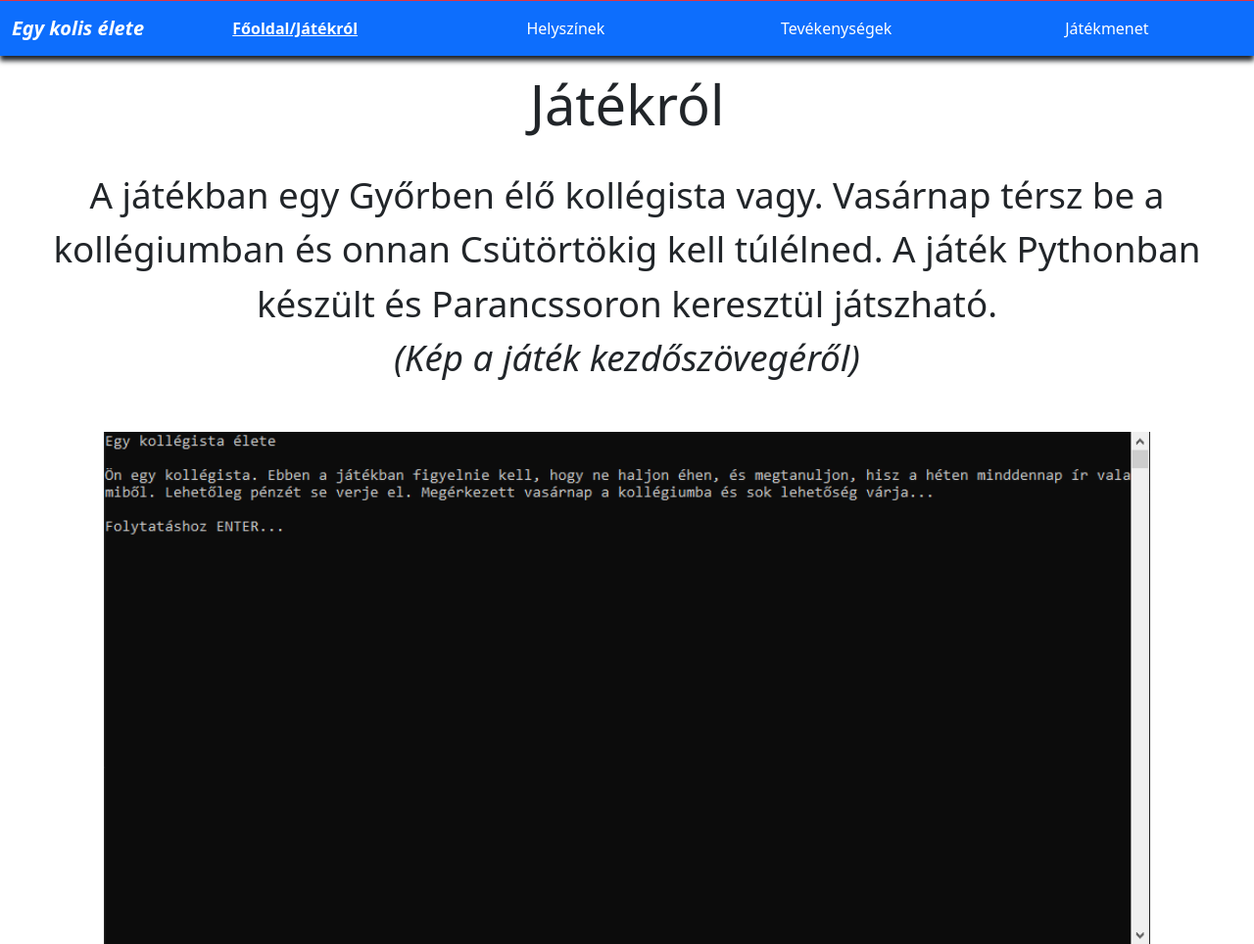
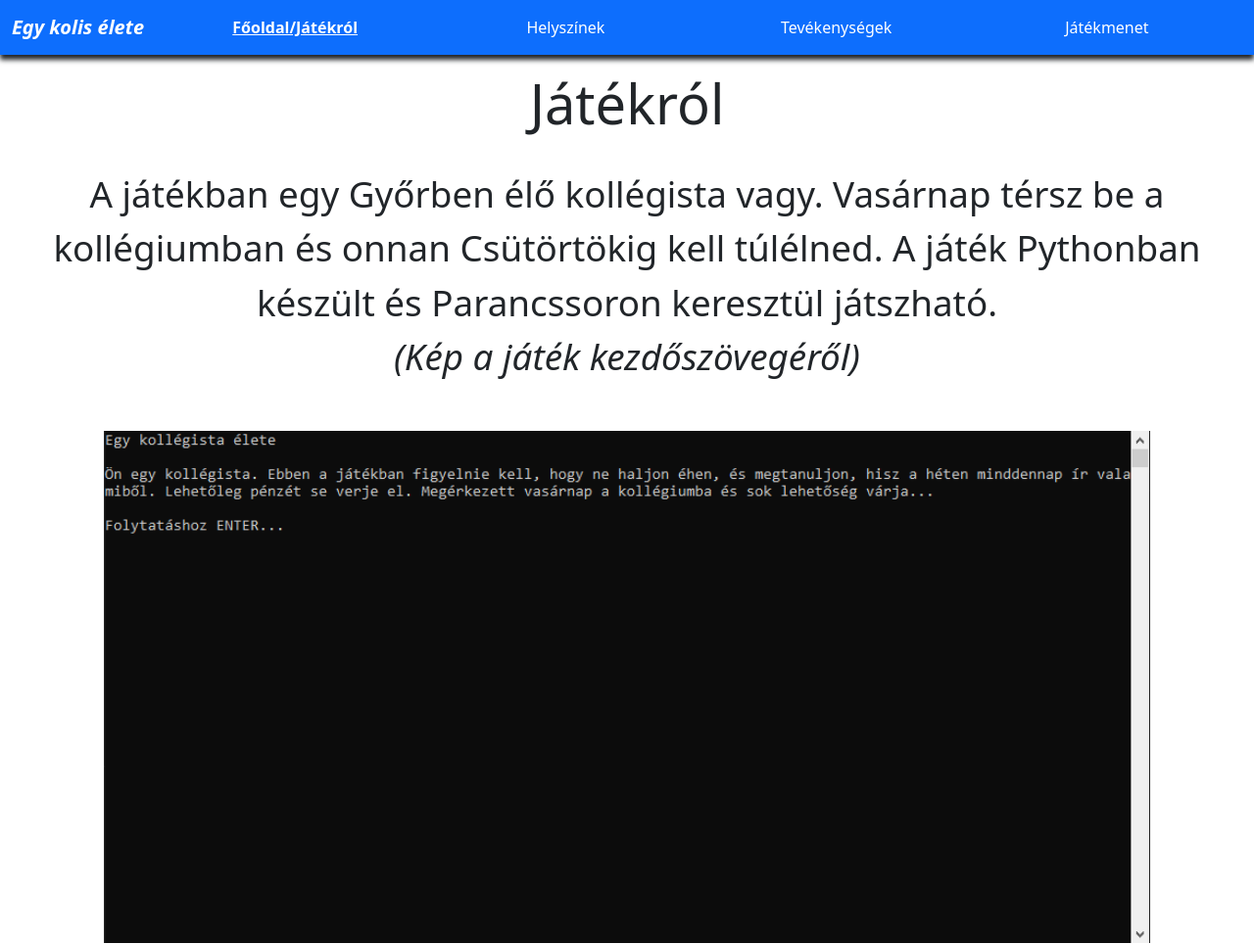
Before and after one commit to RosiestSage/10.._elso_projekt, a plain HTML site: page index.html in a window 1280 px wide. Shown: the top 964 px of the page at 98% size. Drawn offline with nearby package versions, Linux system fonts and the light colour scheme.

Commit message:
HTML index.html navbar piros csík

```diff
--- a/index.html
+++ b/index.html
@@ -9,7 +9,7 @@
 </head>
 <body>
 <!-- NAVBAR -->
-    <div class="navbar-div border-top border-danger">
+    <div class="navbar-div">
         <nav class="navbar navbar-expand-lg bg-primary">
             <div class="container-fluid">
               <span class="navbar-brand cimsav-text fst-italic fw-bold">Egy kolis élete</span>
```
